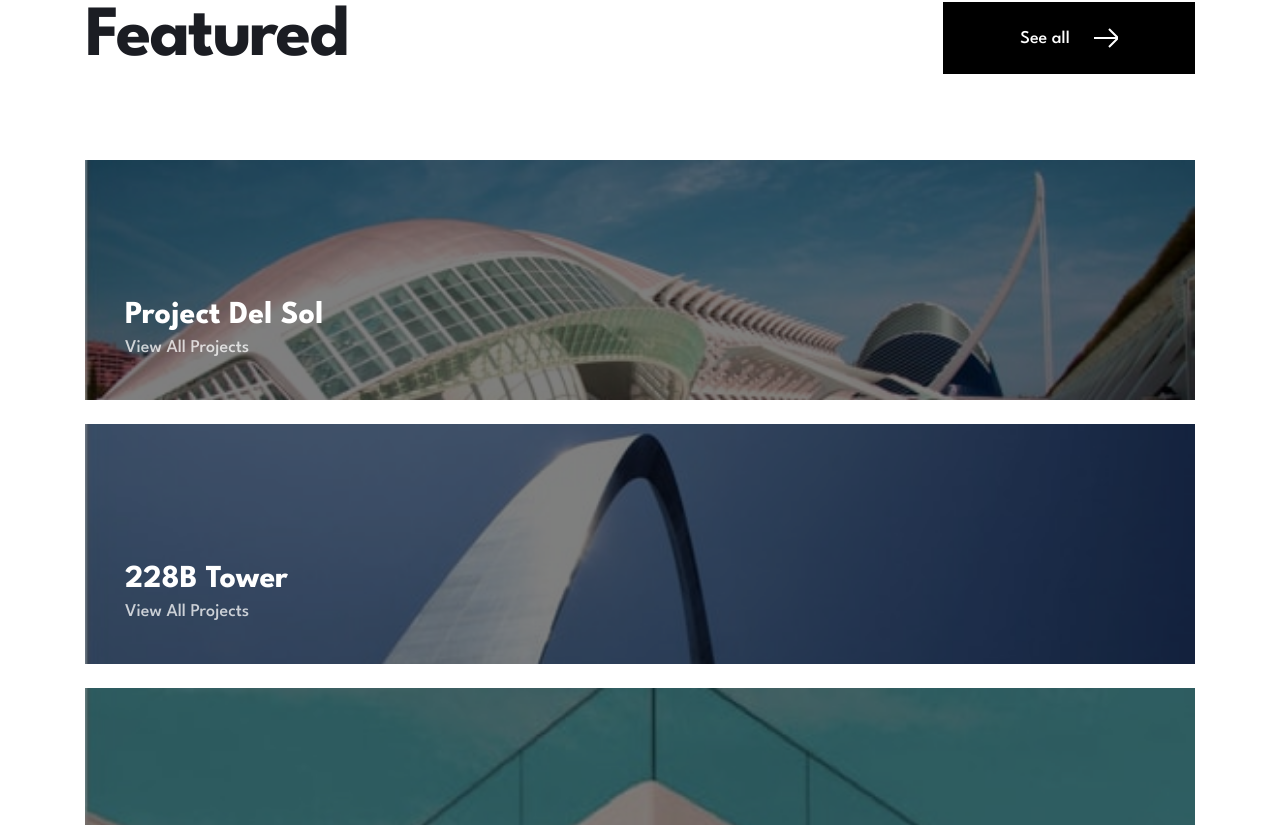
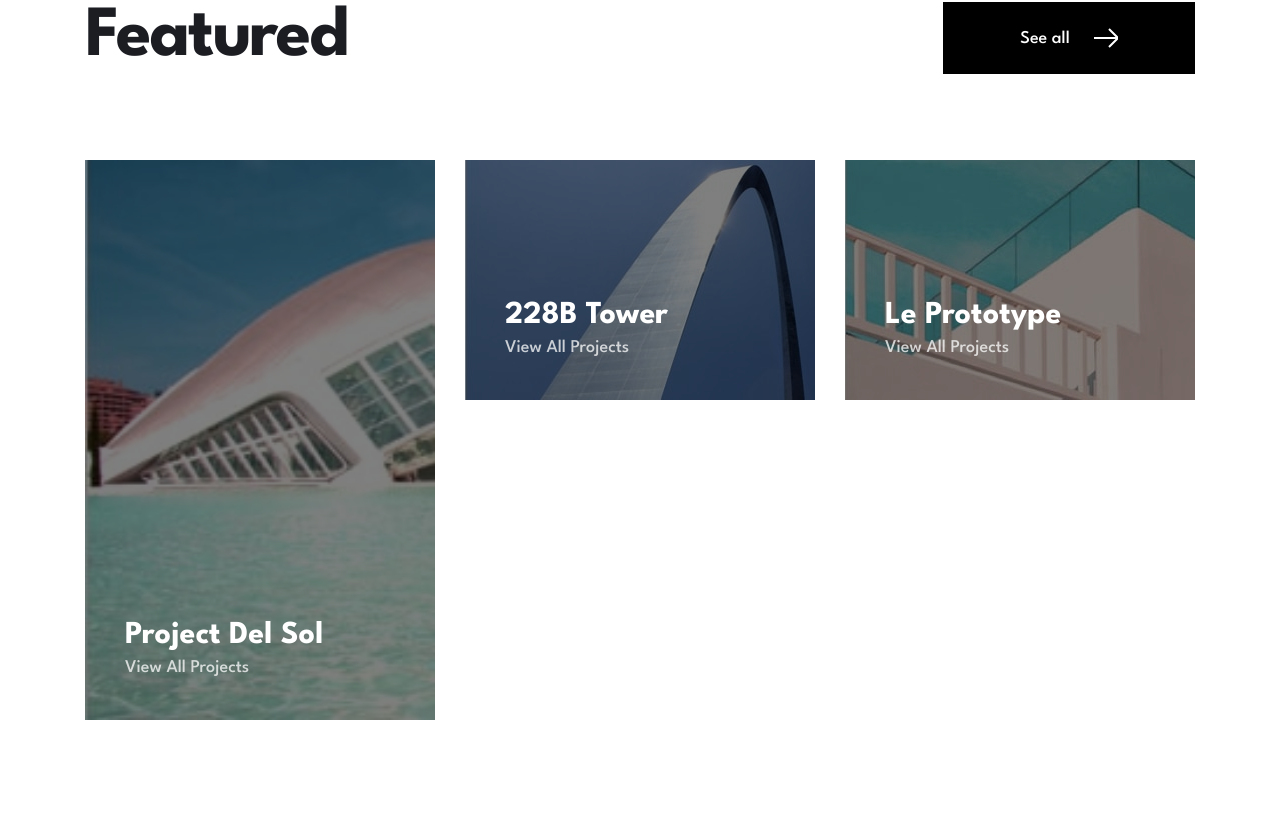
Before and after one commit to gigakhrz/arch-studio-multi-page-website, a Next.js app: page / in a window 1280 px wide. Shown: the part 2675-3500 px from the top of the page. Built offline with nearby package versions, Linux system fonts and the light colour scheme.

Commit message:
make flex row and increase height

```diff
--- a/src/app/components/homeChilds/FeaturesChilds.tsx
+++ b/src/app/components/homeChilds/FeaturesChilds.tsx
@@ -2,10 +2,10 @@ import Link from "next/link";
 
 const FeaturesChilds = (): JSX.Element => {
   return (
-    <div className="flex flex-col w-full gap-[24px] ">
+    <div className="flex flex-col w-full gap-[24px] lg:flex-row lg:gap-[30px]">
       <div
         className="w-[311px] h-[240px] flex flex-col items-start justify-end px-[24px] py-[23px] relative   bg-projectMob-img bg-no-repeat	bg-cover
-        md:w-full md:pl-[40px] md:pb-[40px] md:bg-projectTab-img
+        md:w-full md:pl-[40px] md:pb-[40px] md:bg-projectTab-img lg:h-[560px]
       "
       >
         <h1 className=" z-10 text-[32px] leading-[40px]  text-white self-start font-bold">
```
